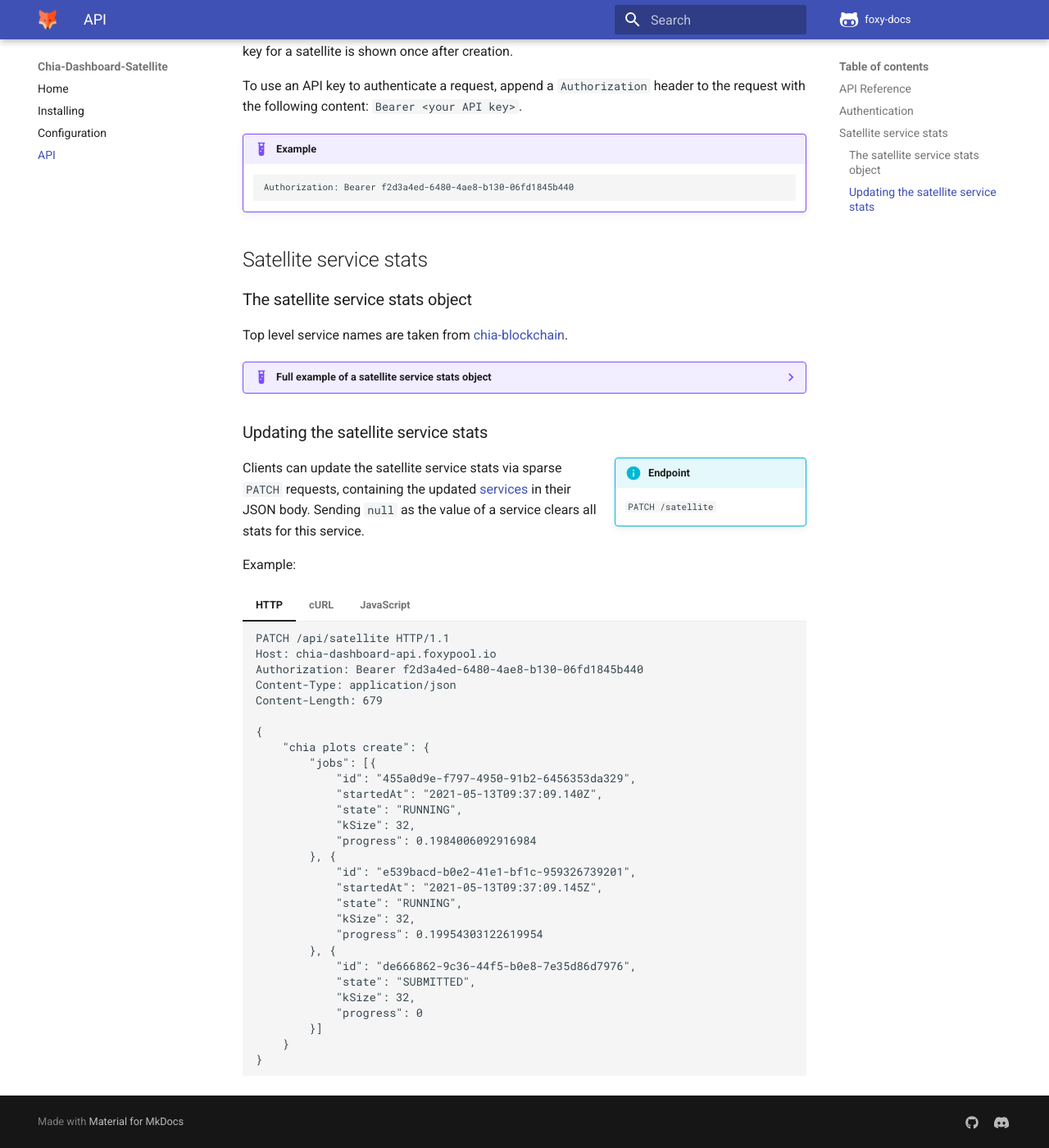
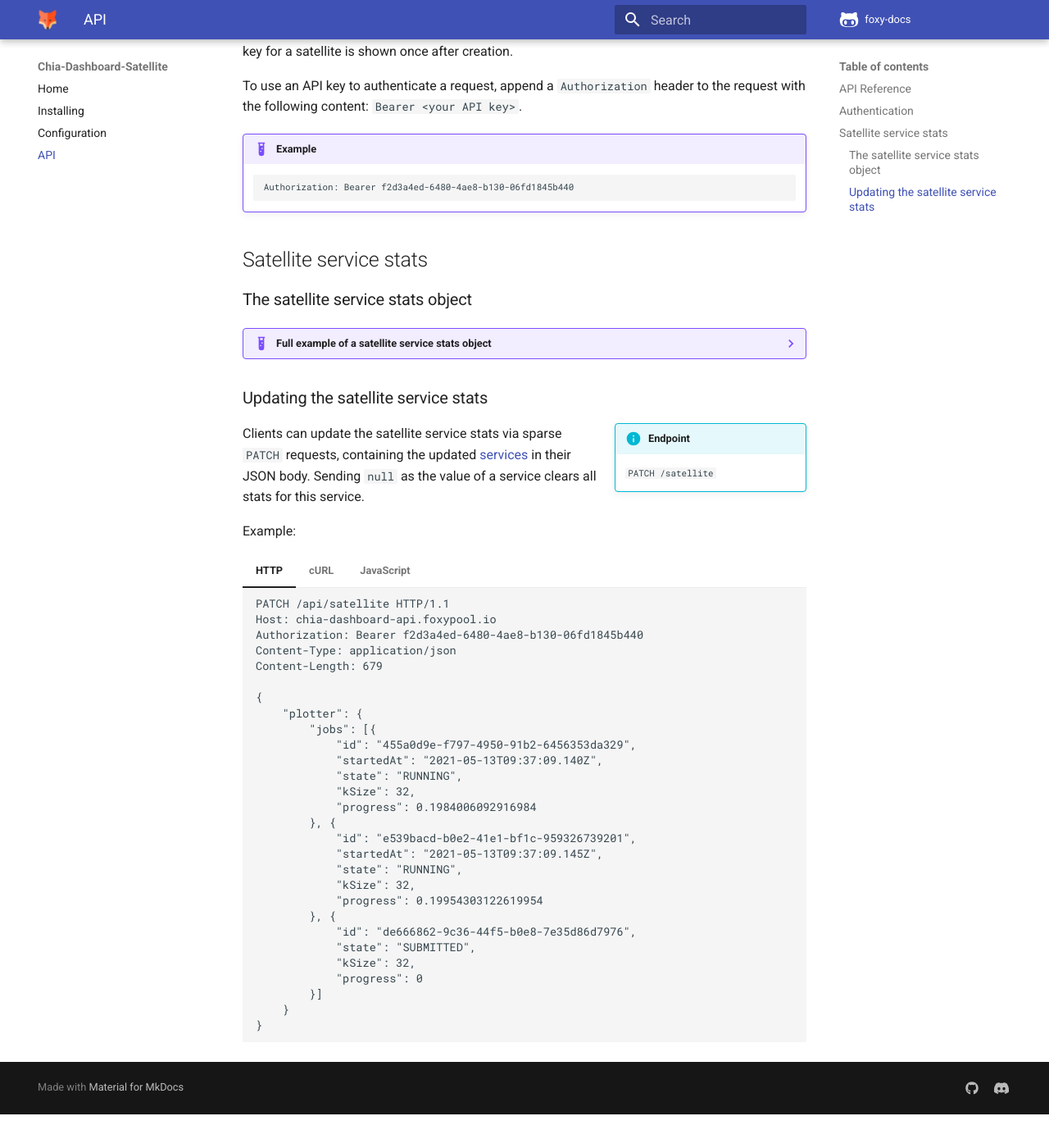
Before and after one commit to foxypool/docs, an MkDocs documentation site: the page built from docs/chia-dashboard-satellite/api.md, in a window 1280 px wide and 1400 px high, scrolled down 538 px. Shown: the whole window at 82% size. Built offline with MkDocs 1.6.1 and Material for MkDocs 9.7.7, drawn with Linux system fonts in a browser that asks for light colours; comment, search, counter and statistics services are not loaded; after the commit the page ends 1897 px from its top, so only the background shows below that.

Commit message:
Update service names

````diff
--- a/docs/chia-dashboard-satellite/api.md
+++ b/docs/chia-dashboard-satellite/api.md
@@ -22,12 +22,10 @@
 
 ### The satellite service stats object
 
-Top level service names are taken from [chia-blockchain](https://github.com/Chia-Network/chia-blockchain).
-
 ??? example "Full example of a satellite service stats object"
     ```json
     {
-        "chia_harvester": {
+        "harvester": {
             "plotCount": 1413,
             "totalCapacityInGib": "143438.92061062715947628029",
             "farmerConnections": [{
@@ -37,7 +35,7 @@
                 "ip": "127.0.0.1"
             }]
         },
-        "chia_farmer": {
+        "farmer": {
             "farmingInfos": [{
                 "challenge": "0x5474dbce02c2f8fc4e9361c7471c0839e5f816a439073f7865aff4bc343d7d1a",
                 "signagePoint": "0x6da1a6ed5ee0efc014d1c855ab7ce77a338991da1a7fbd24ffb1c547155be2df",
@@ -57,7 +55,7 @@
             }],
             "harvesterResponseTimes": [844, 66, 761, 128]
         },
-        "chia_full_node": {
+        "fullNode": {
             "blockchainState": {
                 "difficulty": 274,
                 "spaceInGib": "4449385793.9692783355712890625",
@@ -81,7 +79,7 @@
                 "ip": "181.46.139.248"
             }]
         },
-        "chia_wallet": {
+        "wallet": {
             "wallets": [{
                 "id": 1,
                 "name": "Chia Wallet",
@@ -105,7 +103,7 @@
                 "lastHeightFarmed": 268715
             }
         },
-        "chia plots create": {
+        "plotter": {
             "jobs": [{
                 "id": "455a0d9e-f797-4950-91b2-6456353da329",
                 "startedAt": "2021-05-13T09:37:09.140Z",
@@ -149,7 +147,7 @@
     Content-Length: 679
 
     {
-        "chia plots create": {
+        "plotter": {
             "jobs": [{
                 "id": "455a0d9e-f797-4950-91b2-6456353da329",
                 "startedAt": "2021-05-13T09:37:09.140Z",
@@ -179,7 +177,7 @@
     --header 'Authorization: Bearer f2d3a4ed-6480-4ae8-b130-06fd1845b440' \
     --header 'Content-Type: application/json' \
     --data-raw '{
-        "chia plots create": {
+        "plotter": {
             "jobs": [{
                 "id": "455a0d9e-f797-4950-91b2-6456353da329",
                 "startedAt": "2021-05-13T09:37:09.140Z",
@@ -213,7 +211,7 @@
       headers: { Authorization: `Bearer ${apiKey}` },
     });
     await client.patch('satellite', {
-        'chia plots create': {
+        plotter: {
             jobs: [{
                 id: '455a0d9e-f797-4950-91b2-6456353da329',
                 startedAt: '2021-05-13T09:37:09.140Z',
````
